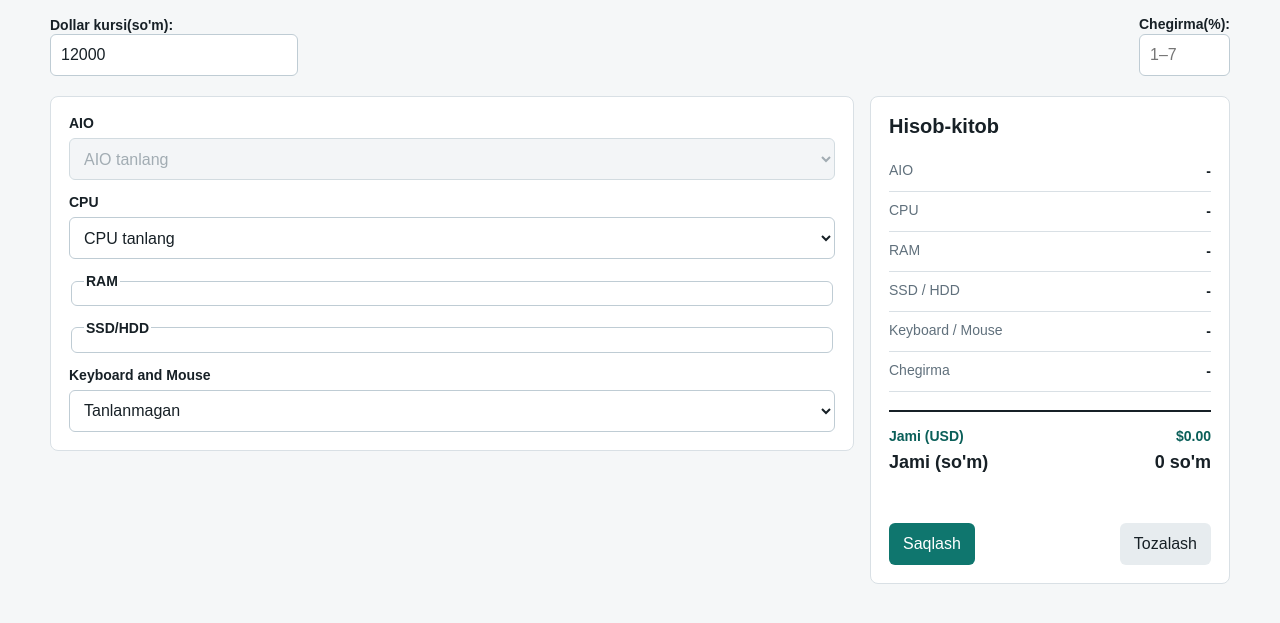
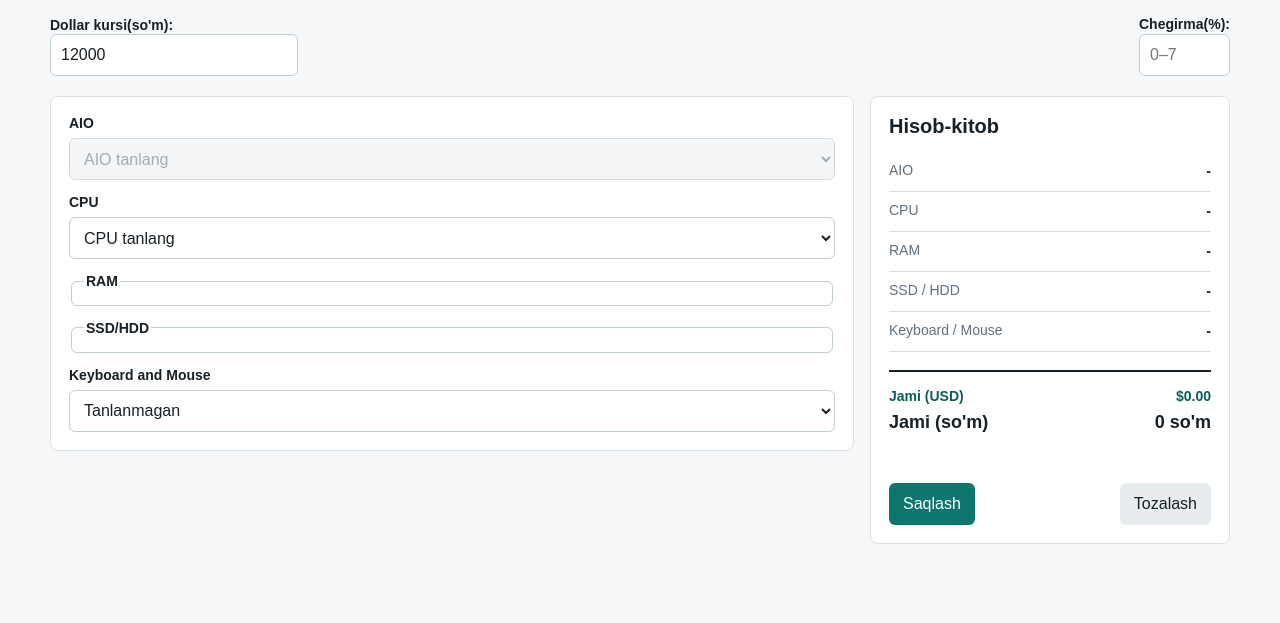
Before and after one commit to shahbozshirinboyev/calculator.teratech.uz, a Django app: page / in a window 1280 px wide. Shown: the part 61-684 px from the top of the page. Run offline with Django 5.2, Linux system fonts and the light colour scheme; data comes from the database, SQL or seed files in the repository.

Commit message:
fix discount section

```diff
--- a/calculator/templates/calculator/calculator.html
+++ b/calculator/templates/calculator/calculator.html
@@ -77,6 +77,10 @@
 
       .rate-status.error {
         color: var(--danger);
+      }
+
+      .is-hidden {
+        display: none !important;
       }
 
       .rate-save-btn {
@@ -352,7 +356,7 @@
               step="1"
               maxlength="1"
               inputmode="numeric"
-              placeholder="1–7"
+              placeholder="0–7"
             />
 
           </div>
@@ -407,7 +411,7 @@
             <span>Keyboard / Mouse</span
             ><strong id="summary-keyboard">-</strong>
           </div>
-          <div class="line" id="summary-discount-wrap" hidden>
+          <div class="line is-hidden" id="summary-discount-wrap">
             <span>Chegirma</span><strong id="summary-discount">-</strong>
           </div>
           <div class="total">
@@ -474,7 +478,8 @@
       const MARKUP_BASE = 10;
       const MIN_MARKUP = 3;
       const MAX_DISCOUNT = 7;
-      const MIN_DISCOUNT = 1;
+      const MIN_DISCOUNT = 0;
+      const discountInput = document.getElementById("discount-percent");
 
       const usdRateInput = document.getElementById("usd-rate");
 
@@ -523,37 +528,54 @@
           .classList.toggle("is-visible", usdRateIsDirty());
       }
 
-      function readDiscountPercent() {
-        const raw = document.getElementById("discount-percent").value.trim();
-        if (raw === "") {
-          return 0;
+      function parseDiscountValue(raw) {
+        const text = String(raw).trim();
+        if (text === "") {
+          return null;
         }
-        const discount = Number(raw);
+        const discount = Number(text);
         if (
           !Number.isInteger(discount) ||
           discount < MIN_DISCOUNT ||
           discount > MAX_DISCOUNT
         ) {
-          return 0;
+          return null;
         }
         return discount;
       }
 
+      function readDiscountPercent() {
+        const parsed = parseDiscountValue(discountInput.value);
+        return parsed ?? 0;
+      }
+
       function sanitizeDiscountInput() {
-        const input = document.getElementById("discount-percent");
-        const raw = input.value.replace(/\D/g, "");
+        const raw = discountInput.value.replace(/\D/g, "").slice(0, 1);
         if (raw === "") {
-          input.value = "";
+          discountInput.value = "";
           return;
         }
-        const digit = Number(raw.slice(-1));
-        if (digit < MIN_DISCOUNT) {
-          input.value = "";
-        } else if (digit > MAX_DISCOUNT) {
-          input.value = String(MAX_DISCOUNT);
+        const digit = Number(raw);
+        if (digit > MAX_DISCOUNT) {
+          discountInput.value = String(MAX_DISCOUNT);
         } else {
-          input.value = String(digit);
+          discountInput.value = String(digit);
         }
+      }
+
+      function updateDiscountSummaryDisplay() {
+        const parsed = parseDiscountValue(discountInput.value);
+        const discountWrap = document.getElementById("summary-discount-wrap");
+        const discountLabel = document.getElementById("summary-discount");
+        const showDiscount = parsed !== null && parsed > 0;
+        discountWrap.classList.toggle("is-hidden", !showDiscount);
+        discountWrap.hidden = !showDiscount;
+        discountLabel.textContent = showDiscount ? `${parsed}%` : "-";
+      }
+
+      function onDiscountEdited() {
+        sanitizeDiscountInput();
+        refreshSummary();
       }
 
       function money(value) {
@@ -566,8 +588,11 @@
       }
 
       function effectiveMarkupPercent() {
-        const discount = readDiscountPercent();
-        return Math.max(MIN_MARKUP, MARKUP_BASE - discount);
+        const parsed = parseDiscountValue(discountInput.value);
+        if (parsed === null || parsed === 0) {
+          return MARKUP_BASE;
+        }
+        return Math.max(MIN_MARKUP, MARKUP_BASE - parsed);
       }
 
       function finalTotal(subtotal) {
@@ -727,7 +752,6 @@
           (sum, value) => sum + value,
           0,
         );
-        const discount = readDiscountPercent();
         const total = finalTotal(subtotal);
         document.getElementById("summary-base").textContent = base
           ? base.name
@@ -742,13 +766,7 @@
         document.getElementById("summary-keyboard").textContent = keyboard
           ? keyboard.name
           : "-";
-        const discountWrap = document.getElementById("summary-discount-wrap");
-        if (discount > 0) {
-          discountWrap.hidden = false;
-          document.getElementById("summary-discount").textContent = `${discount}%`;
-        } else {
-          discountWrap.hidden = true;
-        }
+        updateDiscountSummaryDisplay();
         document.getElementById("summary-total").textContent = money(total);
         const uzsWrap = document.getElementById("summary-total-uzs-wrap");
         const rate = readUsdRate();
@@ -803,9 +821,12 @@
       });
       fields.keyboardMouse.addEventListener("change", refreshSummary);
 
-      document.getElementById("discount-percent").addEventListener("input", () => {
-        sanitizeDiscountInput();
-        refreshSummary();
+      discountInput.addEventListener("input", onDiscountEdited);
+      discountInput.addEventListener("keyup", onDiscountEdited);
+      discountInput.addEventListener("change", onDiscountEdited);
+      discountInput.addEventListener("cut", onDiscountEdited);
+      discountInput.addEventListener("paste", () => {
+        requestAnimationFrame(onDiscountEdited);
       });
 
       function onUsdRateEdited() {
@@ -852,9 +873,10 @@
 
       document.getElementById("reset-form").addEventListener("click", () => {
         fields.cpu.value = "";
-        document.getElementById("discount-percent").value = "";
+        discountInput.value = "";
         clearSelections();
         clearStatus();
+        refreshSummary();
       });
 
       document
--- a/calculator/views.py
+++ b/calculator/views.py
@@ -113,7 +113,7 @@ def save_quote(request):
         )
     except Exception:
         discount = Decimal("0")
-    if discount < 1 or discount > CalculatorSettings.MAX_DISCOUNT_PERCENT:
+    if discount < 0 or discount > CalculatorSettings.MAX_DISCOUNT_PERCENT:
         discount = Decimal("0")
     markup_percent = CalculatorSettings.effective_markup_percent(discount)
     total = CalculatorSettings.apply_markup(subtotal, discount)
```
